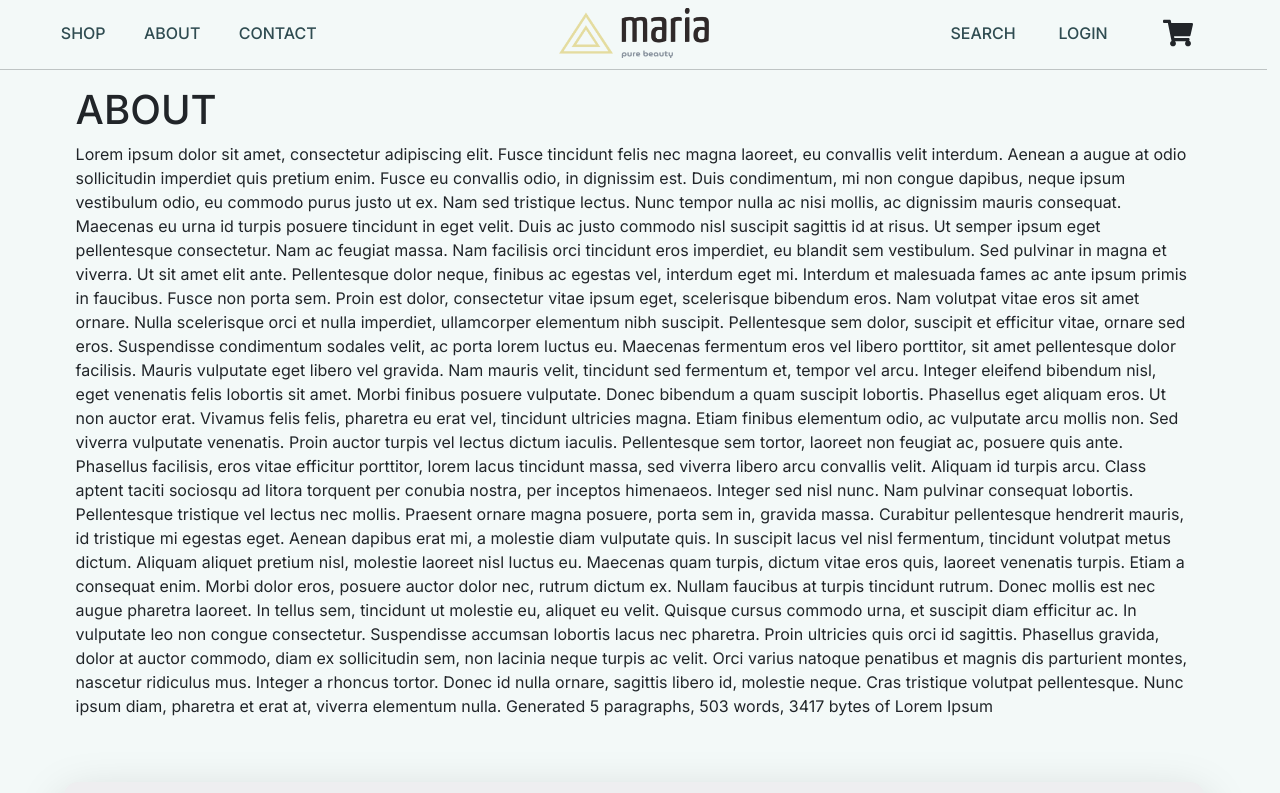
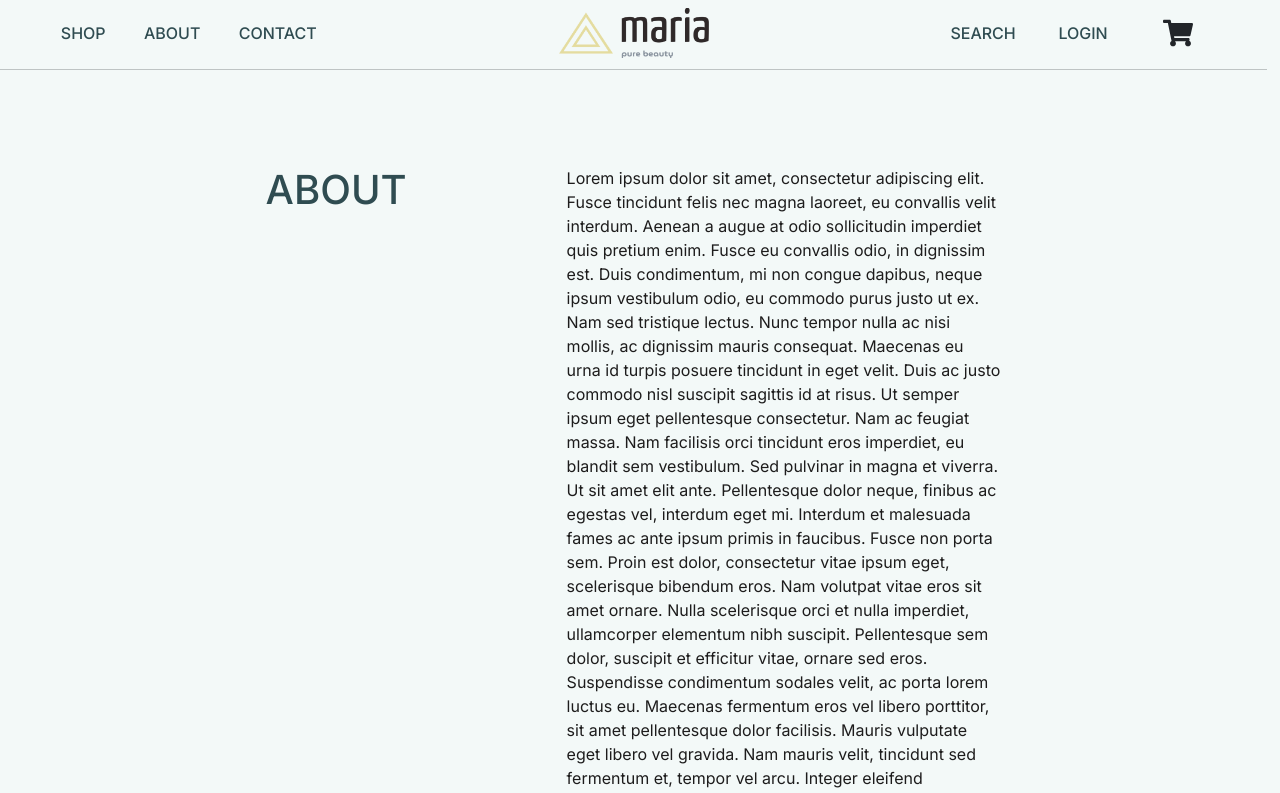
Before and after one commit to Rojahm/maria-s-8tir02-29-june-2023-next, a Next.js app: page /about in a window 1280 px wide. Shown: the top 793 px of the page. Built offline with nearby package versions, Linux system fonts and the light colour scheme.

Commit message:
About page styles

```diff
--- a/src/app/globals.css
+++ b/src/app/globals.css
@@ -224,6 +224,19 @@
   width: 70vw;
 }
 
+/* About Page styles */
+.AboutPage {
+  display: flex;
+  width: 70vw;
+}
+.AboutPage .title {
+  color: var(--title-text-color);
+  padding: 5rem 5rem;
+}
+.AboutPage .content {
+  color: var(--main-text-color);
+  padding: 5rem 5rem;
+}
 /*
 
 .Header {
```
